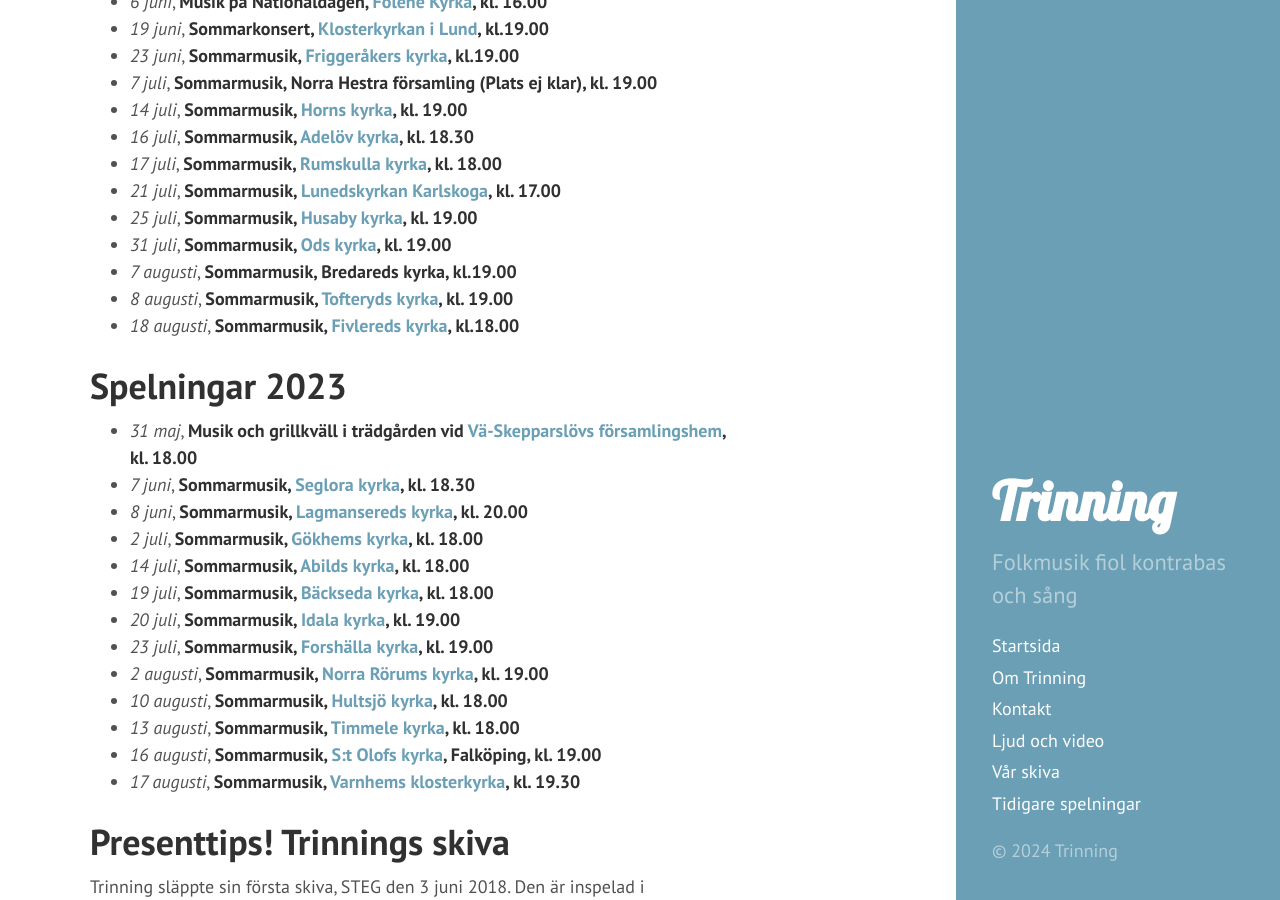
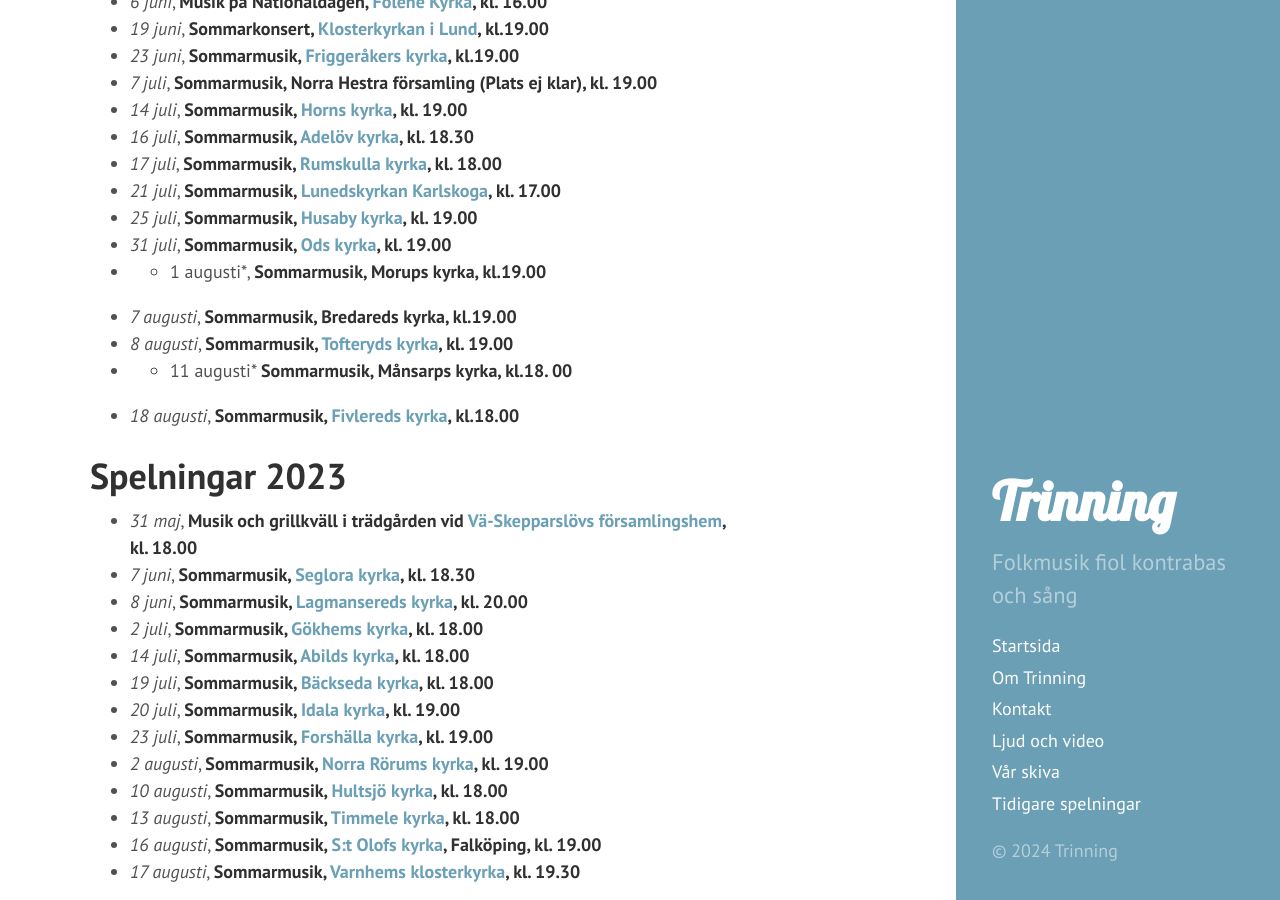
Before and after one commit to trinning/trinning.github.io, a Jekyll site: the page built from index.md, in a window 1280 px wide and 900 px high, scrolled down 732 px. Built offline with Jekyll 4.4.1, drawn with Linux system fonts in a browser that asks for light colours.

Commit message:
uppdaterat spelningar

```diff
--- a/index.md
+++ b/index.md
@@ -25,8 +25,10 @@ in lite norskt, amerikanskt, låtar från de brittiska öarna och visor från de
 * *21 juli*, **Sommarmusik, [Lunedskyrkan Karlskoga](https://maps.app.goo.gl/j2QVA16jE4AAEZHu5 "Karta till spelningen"), kl. 17.00**
 * *25 juli*, **Sommarmusik, [Husaby kyrka](https://maps.app.goo.gl/wBHkXp68gEQGjhCD9 "Karta till spelningen"), kl. 19.00**
 * *31 juli*, **Sommarmusik, [Ods kyrka](https://maps.app.goo.gl/oq22nVhm2nNs8dMS6 "Karta till spelningen"), kl. 19.00**
+* * 1 augusti*, **Sommarmusik, Morups kyrka, kl.19.00**
 * *7 augusti*, **Sommarmusik, Bredareds kyrka, kl.19.00**
 * *8 augusti*, **Sommarmusik, [Tofteryds kyrka](https://maps.app.goo.gl/KgwMMGLj5FzfG3ca9 "Karta till spelningen"), kl. 19.00**
+* * 11 augusti* **Sommarmusik, Månsarps kyrka, kl.18. 00**
 * *18 augusti*, **Sommarmusik, [Fivlereds kyrka](https://maps.app.goo.gl/h2FbqrTBt9wYzUpw5 "Karta till spelningen"), kl.18.00**
 
 # Spelningar 2023
```
